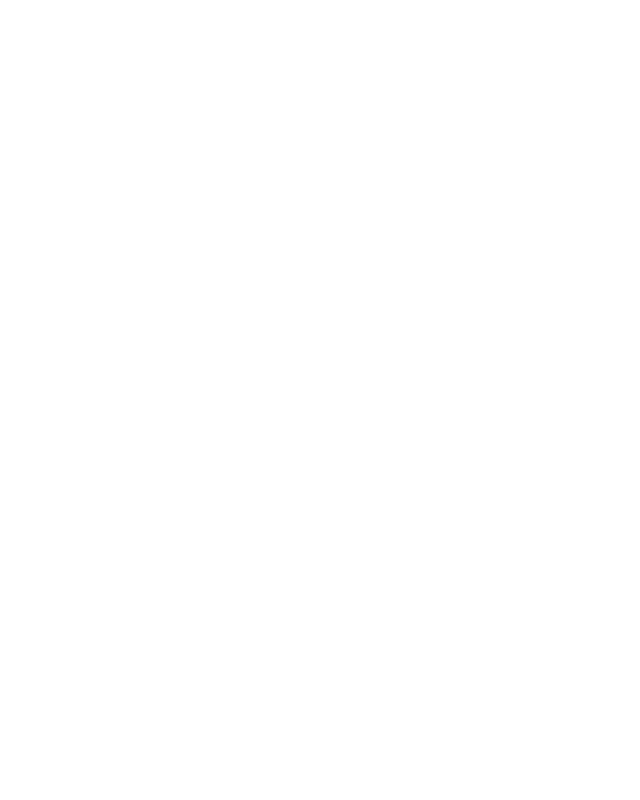
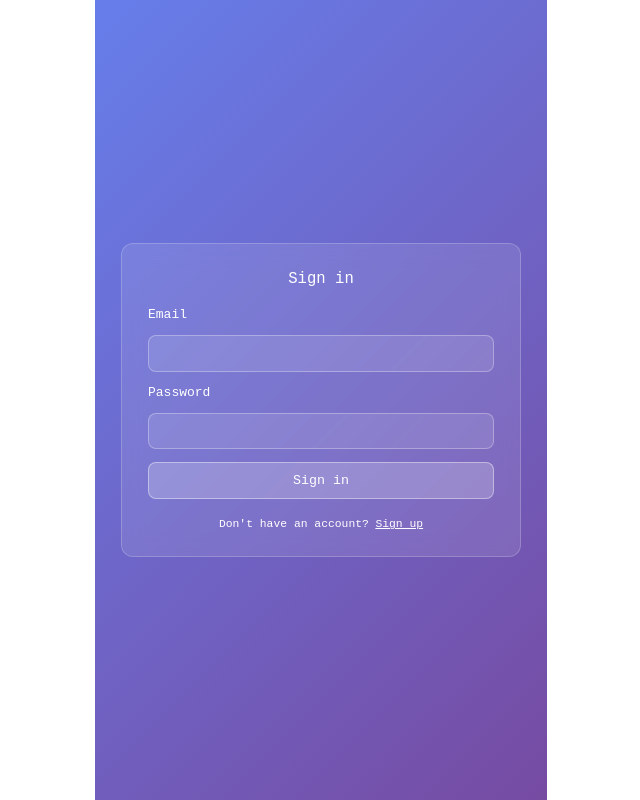
Before and after one commit to azhhng/annotary, a React (Vite) app: page / in a window 1280 px wide. Shown: the whole page, without its empty margins (319-959 px from the left). Built offline with nearby package versions, Linux system fonts and the light colour scheme; no server answers.

Commit message:
add color to auth page

```diff
--- a/src/App.css
+++ b/src/App.css
@@ -632,6 +632,8 @@
   align-items: center;
   min-height: 100vh;
   padding: 2rem;
+  background: linear-gradient(135deg, #667eea 0%, #764ba2 100%);
+  color: #ffffff;
 }
 
 .auth-form {
```
